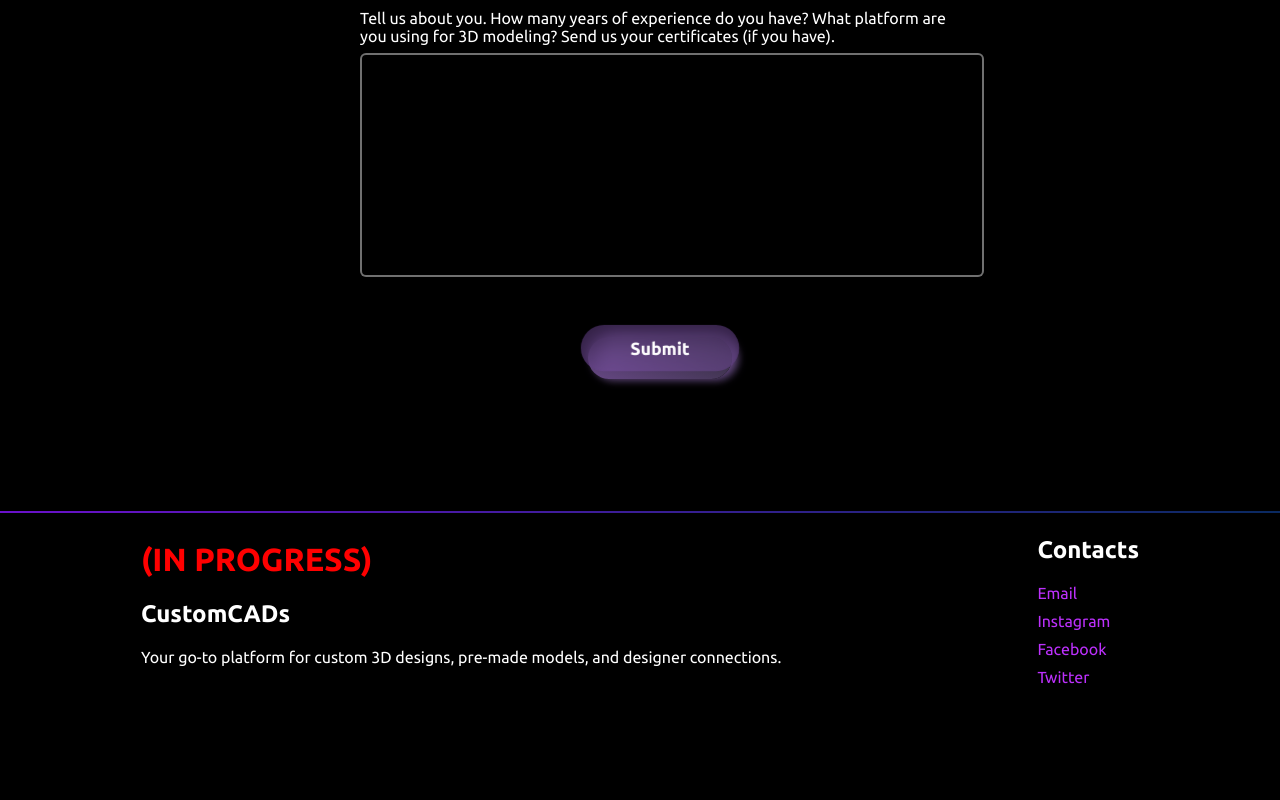
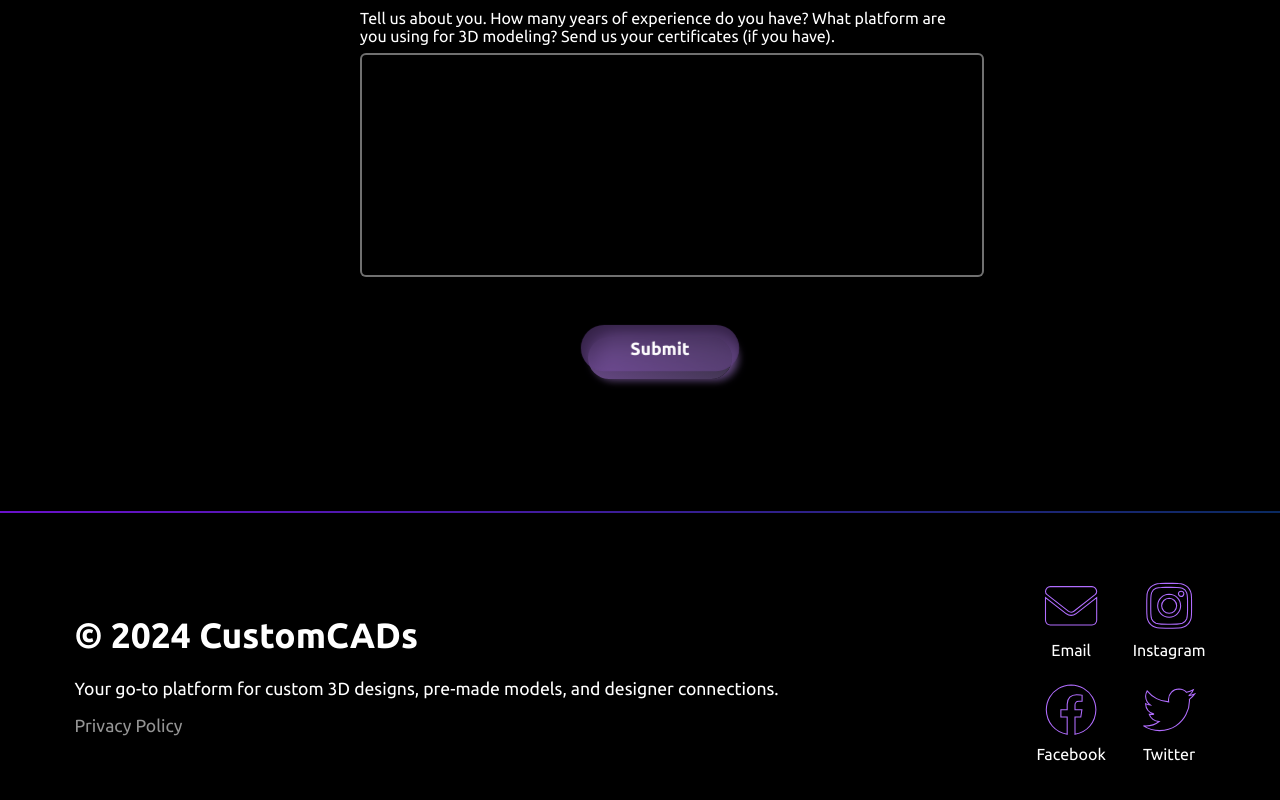
Before and after one commit to ivanzlatinov1/CustomCADsDemoDesign, a React (Vite) app in the folder data/: page / in a window 1280 px wide. Shown: the part 3489-4289 px from the top of the page. Built offline with nearby package versions, Linux system fonts and the light colour scheme.

Commit message:
finished footer

```diff
--- a/data/src/components/Home/Contacts/Contacts.jsx
+++ b/data/src/components/Home/Contacts/Contacts.jsx
@@ -4,7 +4,7 @@ import styles from './Contacts.module.css'
 function Contacts() {
     return (
         <div className={`${styles["contacts"]}`}>
-            <h1>Sell your 3D models with CustomCADs!</h1>
+            <h1>Candidate for a designer in our company!</h1>
             <form action="" method="POST">
                 <div className={`${styles.first}`}>
                     <div className={`${styles["form-field"]}`}>
--- a/data/src/layout/Footer/Footer.jsx
+++ b/data/src/layout/Footer/Footer.jsx
@@ -1,30 +1,56 @@
+import { Link } from 'react-router-dom'
 import styles from "./Footer.module.css"
 
 function Footer() {
+
+    function getLink(event) {
+        const linkElement = event.currentTarget.nextElementSibling;
+
+        if (linkElement && linkElement.tagName === 'A') {
+            const url = linkElement.href;
+            window.open(url, '_blank');
+        }
+    }
+
+
     return (
         <footer className={`${styles.footer}`}>
             <div className={`${styles["gradient-border-top"]}`}></div>
             <div className={`${styles.content}`}>
-                <div>
-                    <h1 style={{color: "red"}}><b>(IN PROGRESS)</b></h1>
-                    <h2>CustomCADs</h2>
+                <div className={`${styles.info}`}>
+                    <h1>&copy; 2024 CustomCADs</h1>
                     <p>Your go-to platform for custom 3D designs, pre-made models, and designer connections.</p>
+                    <p><Link to="/privacy-policy">Privacy Policy</Link></p>
                 </div>
                 <div className={`${styles.links}`}>
-                    <h2>Contacts</h2>
                     <div className={`${styles.contacts}`}>
+                        <div className={`${styles.icon}`}>
+                            <div id='1' onClick={getLink}><i className="fas fa-envelope"></i></div>
                             <a href="https://www.instagram.com/custom_cads/" target="_blank">
                                 Email
                             </a>
+                        </div>
+
+                        <div className={`${styles.icon}`}>
+                            <div id='2' onClick={getLink}><i className="fab fa-instagram"></i></div>
                             <a href="https://www.instagram.com/custom_cads/" target="_blank">
                                 Instagram
                             </a>
+                        </div>
+
+                        <div className={`${styles.icon}`}>
+                            <div id='3' onClick={getLink}><i className="fab fa-facebook"></i></div>
                             <a href="https://www.instagram.com/custom_cads/" target="_blank">
                                 Facebook
                             </a>
+                        </div>
+
+                        <div className={`${styles.icon}`}>
+                            <div id='4' onClick={getLink}><i className="fab fa-twitter"></i></div>
                             <a href="https://www.instagram.com/custom_cads/" target="_blank">
                                 Twitter
                             </a>
+                        </div>
                     </div>
                 </div>
             </div>
--- a/data/src/layout/Footer/Footer.module.css
+++ b/data/src/layout/Footer/Footer.module.css
@@ -24,14 +24,73 @@ footer {
     align-items: center;
     justify-content: center;
     gap: 20%;
+    margin-top: 5%;
+}
+
+.content .info {
+    font-size: 1.1rem;
+}
+
+.content .info a {
+    color: rgba(255, 255, 255, 0.58);
+    transition: color .4s linear;
+}
+
+.content .info a:hover {
+    color: aliceblue;
 }
 
 .contacts {
+    display: grid;
+    place-items: center;
+    grid-template-columns: repeat(2, 1fr);
+    gap: 25px;
+}
+
+.contacts a {
+    color: rgb(255, 255, 255);
+}
+
+.contacts i{
+    color: transparent;
+    -webkit-text-stroke: thin rgb(177, 109, 255);
+    font-size: 3.2rem;
+    transition: -webkit-text-stroke .4s linear, scale .4s linear;
+}
+
+.icon {
     display: flex;
     flex-direction: column;
     gap: 10px;
+    justify-content: center;
+    align-items: center;
+    cursor: pointer;
 }
 
-.contacts a {
-    color: rgb(188, 48, 252);
+.icon a {
+    position: relative;
+    color: inherit;
 }
+
+.icon a::after {
+    content: '';
+    position: absolute;
+    left: 0;
+    bottom: -2px;
+    width: 100%;
+    height: 1px;
+    background-color: rgb(145, 9, 209);
+    transition: transform 0.3s ease;
+    transform: scaleX(0);
+    transform-origin: bottom right;
+}
+
+.icon a:hover::after {
+    transform: scaleX(1);
+    transform-origin: bottom left;
+}
+
+.contacts i:hover {
+    -webkit-text-stroke: thin rgba(115, 52, 187, 0.721);
+    scale: 1.1;
+}
```
Lines whose indentation alone changed are shown as unchanged.
